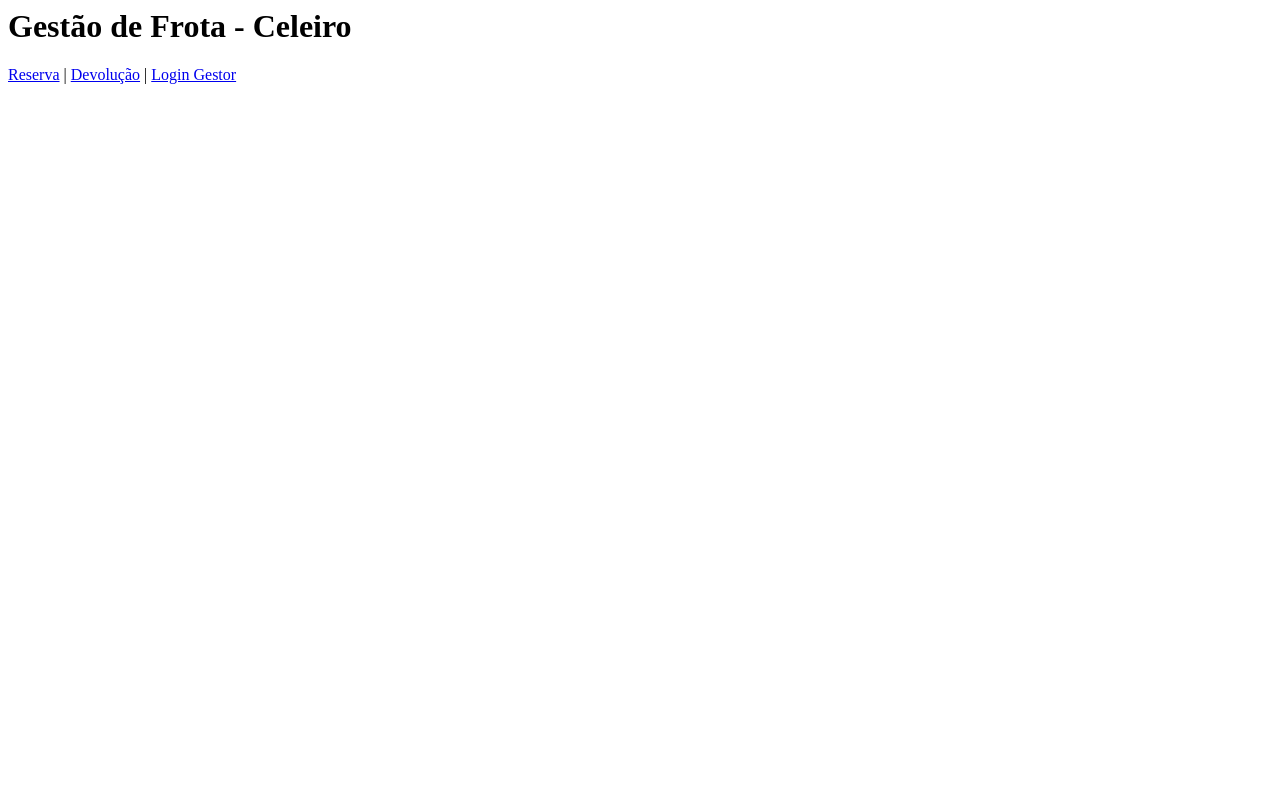
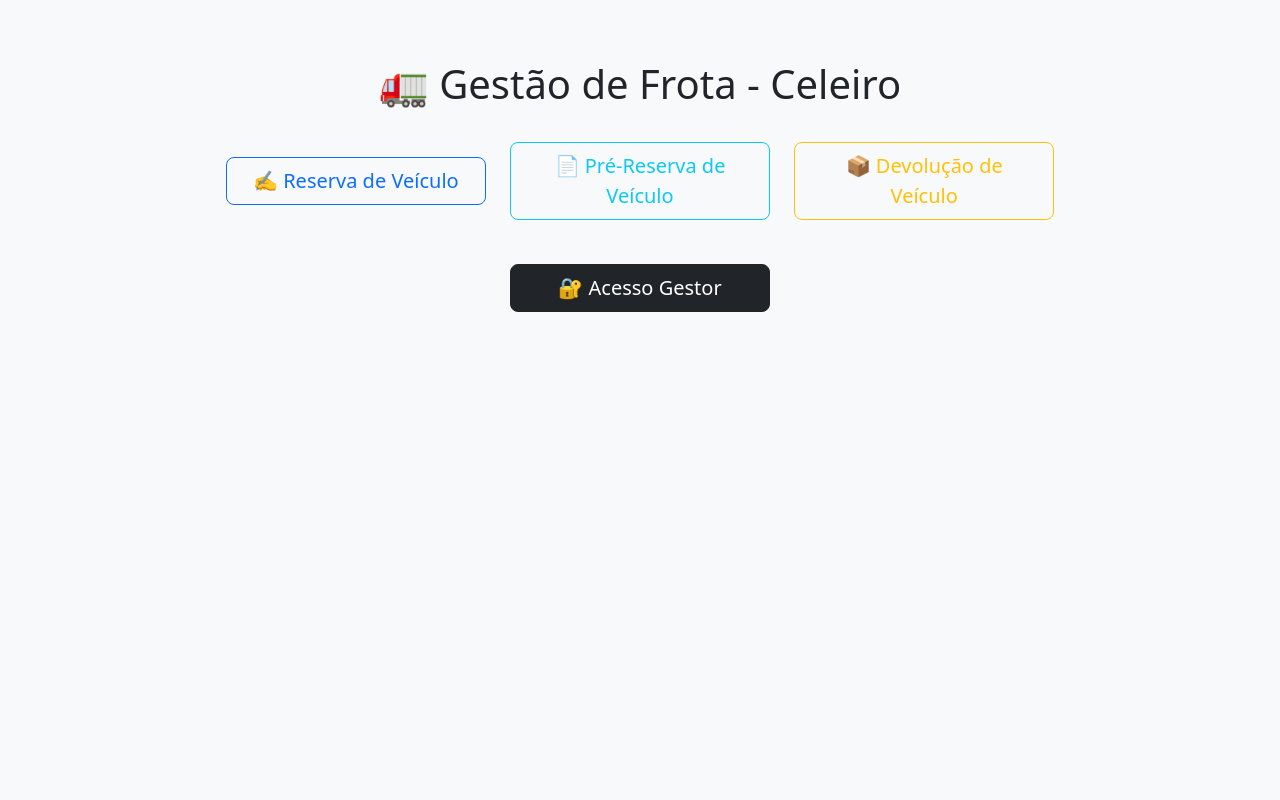
Before and after one commit to marcojr102589/gestao-frota-celeiro, a FastAPI app: page / in a window 1280 px wide. Run offline with FastAPI, Linux system fonts and the light colour scheme.

Commit message:
Atualiza layout estilizado da home

```diff
--- a/templates/home.html
+++ b/templates/home.html
@@ -1 +1,32 @@
-<h1>Gestão de Frota - Celeiro</h1><a href='/reserva'>Reserva</a> | <a href='/devolucao'>Devolução</a> | <a href='/login'>Login Gestor</a>
+<!DOCTYPE html>
+<html lang="pt-br">
+<head>
+    <meta charset="UTF-8">
+    <title>Gestão de Frota - Celeiro</title>
+    <link href="https://cdn.jsdelivr.net/npm/bootstrap@5.3.0/dist/css/bootstrap.min.css" rel="stylesheet">
+    <style>
+        body {
+            background-color: #f8f9fa;
+            text-align: center;
+            padding: 60px;
+        }
+        .btn-lg {
+            width: 260px;
+            margin: 10px;
+        }
+    </style>
+</head>
+<body>
+    <div class="container">
+        <h1 class="mb-4">🚛 Gestão de Frota - Celeiro</h1>
+        <div>
+            <a href="/reserva" class="btn btn-outline-primary btn-lg">✍️ Reserva de Veículo</a>
+            <a href="/prereserva" class="btn btn-outline-info btn-lg">📄 Pré-Reserva de Veículo</a>
+            <a href="/devolucao" class="btn btn-outline-warning btn-lg">📦 Devolução de Veículo</a>
+        </div>
+        <div class="mt-4">
+            <a href="/login" class="btn btn-dark btn-lg">🔐 Acesso Gestor</a>
+        </div>
+    </div>
+</body>
+</html>
```
